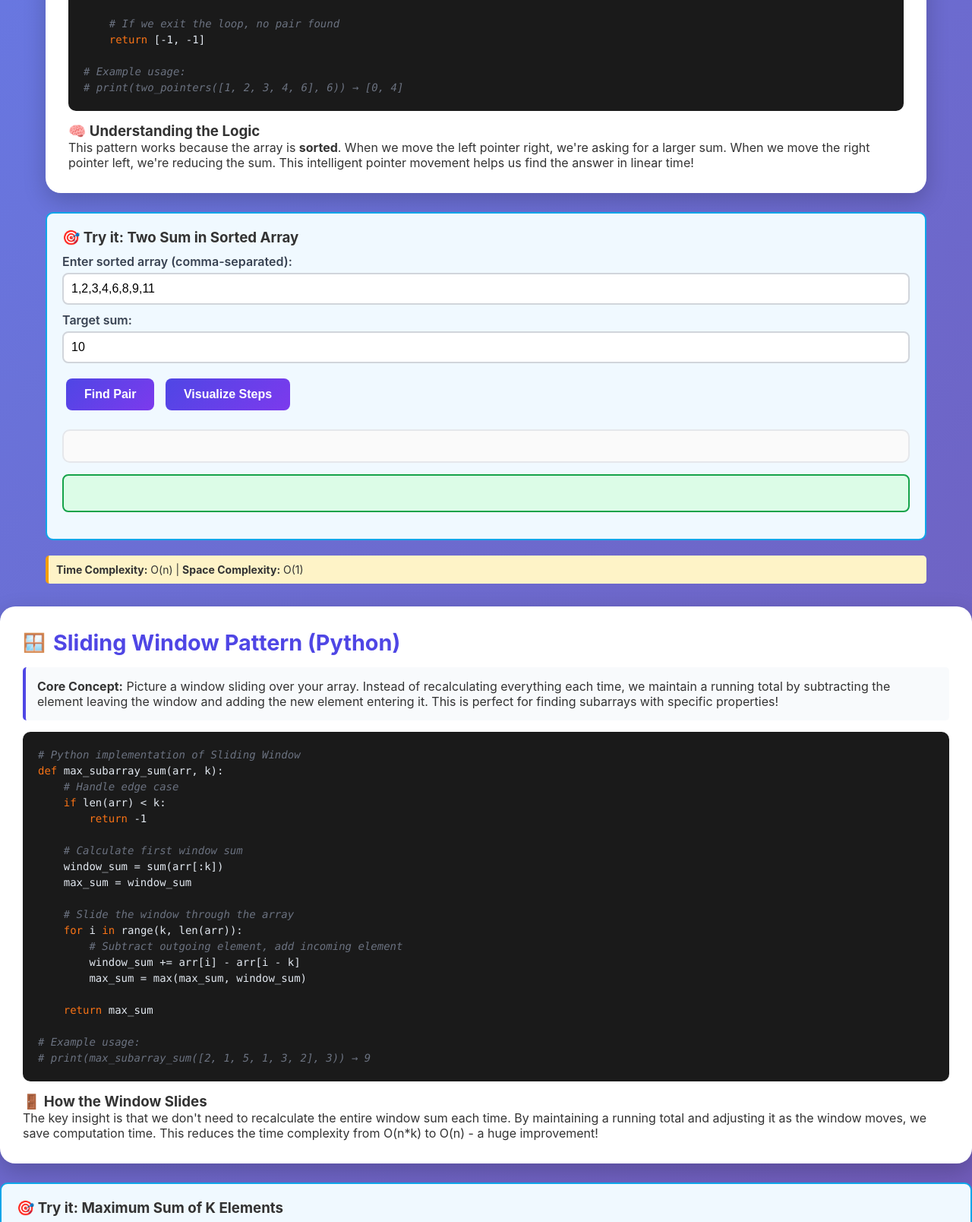
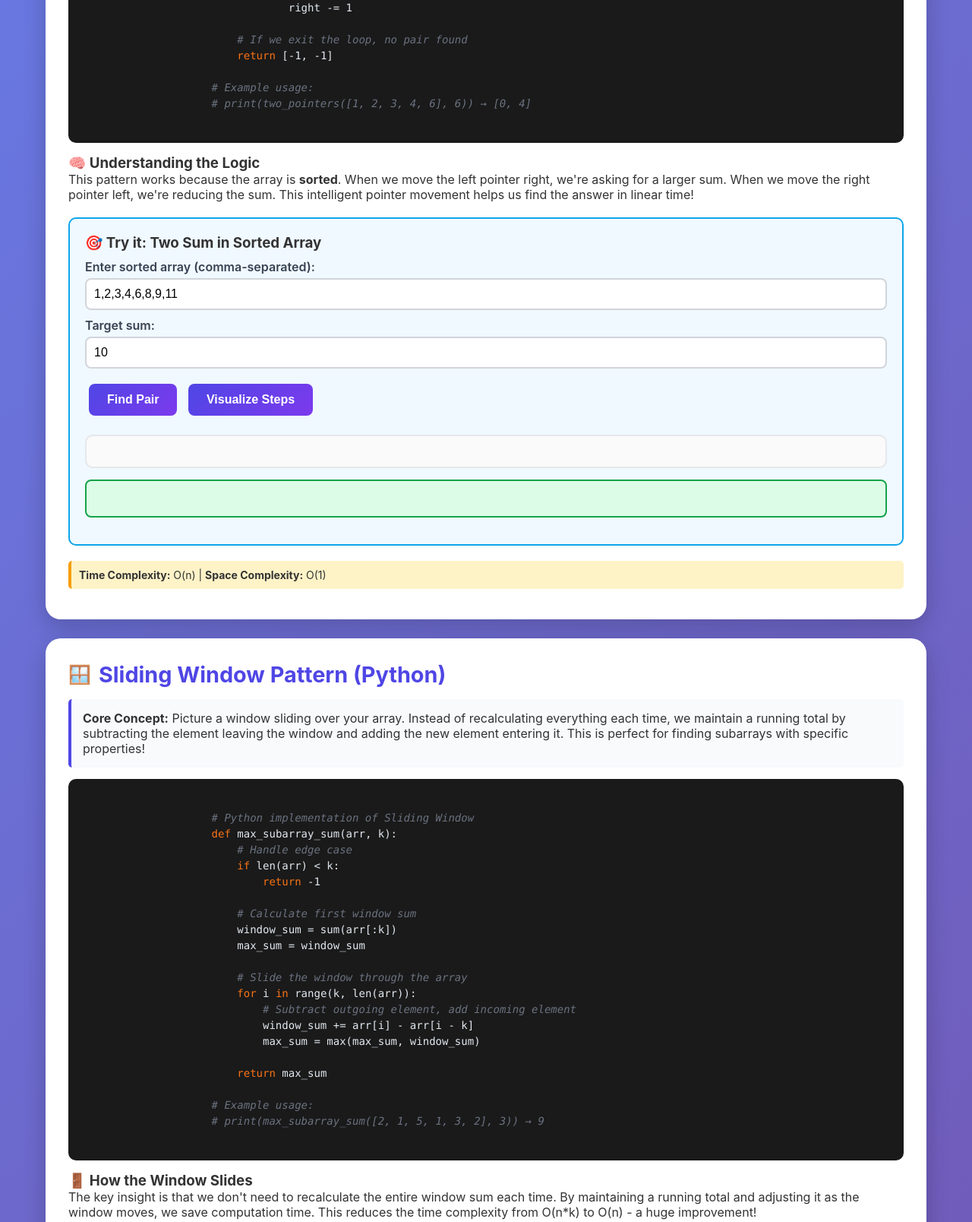
Before and after one commit to toluwee/Leetcode-Patterns-Mastery, a plain HTML site: page index.html in a window 1280 px wide. Shown: the part 734-2342 px from the top of the page at 76% size. Drawn offline with Linux system fonts and the light colour scheme.

Commit message:
Refactor index.html to improve structure and readability of algorithm explanations

```diff
--- a/index.html
+++ b/index.html
@@ -244,13 +244,12 @@
                 <span class="pattern-icon">👆</span>
                 Two Pointers Pattern (Python)
             </h2>
-
             <div class="concept">
                 <strong>Core Concept:</strong> Imagine you're looking for a pair of numbers in a sorted list. Instead of checking every combination (which would be slow), we use two markers that start at opposite ends and move toward each other. This reduces the time complexity from O(n²) to O(n)!
             </div>
-
             <div class="code-container">
-        <div class="code"><span class="comment"># Python implementation of Two Pointers</span>
+                <div class="code">
+                    <span class="comment"># Python implementation of Two Pointers</span>
                     <span class="keyword">def</span> two_pointers(arr, target):
                         <span class="comment"># Start with pointers at both ends</span>
                         left = 0
@@ -275,15 +274,13 @@
                         <span class="keyword">return</span> [-1, -1]
 
                     <span class="comment"># Example usage:</span>
-<span class="comment"># print(two_pointers([1, 2, 3, 4, 6], 6)) → [0, 4]</span></div>
+                    <span class="comment"># print(two_pointers([1, 2, 3, 4, 6], 6)) → [0, 4]</span>
                 </div>
-
+            </div>
             <div class="explanation">
                 <h3>🧠 Understanding the Logic</h3>
                 <p>This pattern works because the array is <strong>sorted</strong>. When we move the left pointer right, we're asking for a larger sum. When we move the right pointer left, we're reducing the sum. This intelligent pointer movement helps us find the answer in linear time!</p>
             </div>
-</div>
-
             <div class="interactive-section">
                 <h3>🎯 Try it: Two Sum in Sorted Array</h3>
                 <div class="input-group">
@@ -296,11 +293,9 @@
                 </div>
                 <button class="btn" onclick="runTwoPointer()">Find Pair</button>
                 <button class="btn" onclick="visualizeTwoPointer()">Visualize Steps</button>
-
                 <div class="visualization" id="twoPointerViz"></div>
                 <div class="result" id="twoPointerResult"></div>
             </div>
-
             <div class="complexity">
                 <strong>Time Complexity:</strong> O(n) | <strong>Space Complexity:</strong> O(1)
             </div>
@@ -312,13 +307,12 @@
                 <span class="pattern-icon">🪟</span>
                 Sliding Window Pattern (Python)
             </h2>
-
             <div class="concept">
                 <strong>Core Concept:</strong> Picture a window sliding over your array. Instead of recalculating everything each time, we maintain a running total by subtracting the element leaving the window and adding the new element entering it. This is perfect for finding subarrays with specific properties!
             </div>
-
             <div class="code-container">
-        <div class="code"><span class="comment"># Python implementation of Sliding Window</span>
+                <div class="code">
+                    <span class="comment"># Python implementation of Sliding Window</span>
                     <span class="keyword">def</span> max_subarray_sum(arr, k):
                         <span class="comment"># Handle edge case</span>
                         <span class="keyword">if</span> len(arr) < k:
@@ -337,15 +331,13 @@
                         <span class="keyword">return</span> max_sum
 
                     <span class="comment"># Example usage:</span>
-<span class="comment"># print(max_subarray_sum([2, 1, 5, 1, 3, 2], 3)) → 9</span></div>
+                    <span class="comment"># print(max_subarray_sum([2, 1, 5, 1, 3, 2], 3)) → 9</span>
                 </div>
-
+            </div>
             <div class="explanation">
                 <h3>🚪 How the Window Slides</h3>
                 <p>The key insight is that we don't need to recalculate the entire window sum each time. By maintaining a running total and adjusting it as the window moves, we save computation time. This reduces the time complexity from O(n*k) to O(n) - a huge improvement!</p>
             </div>
-</div>
-
             <div class="interactive-section">
                 <h3>🎯 Try it: Maximum Sum of K Elements</h3>
                 <div class="input-group">
@@ -358,11 +350,9 @@
                 </div>
                 <button class="btn" onclick="runSlidingWindow()">Find Max Sum</button>
                 <button class="btn" onclick="visualizeSlidingWindow()">Visualize</button>
-
                 <div class="visualization" id="slidingWindowViz"></div>
                 <div class="result" id="slidingWindowResult"></div>
             </div>
-
             <div class="complexity">
                 <strong>Time Complexity:</strong> O(n) | <strong>Space Complexity:</strong> O(1)
             </div>
@@ -374,13 +364,12 @@
                 <span class="pattern-icon">🐢🐰</span>
                 Fast & Slow Pointers (Python)
             </h2>
-
             <div class="concept">
                 <strong>Core Concept:</strong> Also known as "Floyd's Tortoise and Hare", this pattern uses two pointers moving at different speeds. The slow pointer moves 1 step at a time while the fast moves 2 steps. This helps detect cycles and find middle elements efficiently.
             </div>
-
             <div class="code-container">
-        <div class="code"><span class="comment"># Python implementation for Cycle Detection</span>
+                <div class="code">
+                    <span class="comment"># Python implementation for Cycle Detection</span>
                     <span class="keyword">class</span> Node:
                         <span class="keyword">def</span> __init__(self, value):
                             self.value = value
@@ -398,15 +387,13 @@
                             <span class="keyword">if</span> slow == fast:
                                 <span class="keyword">return</span> True  <span class="comment"># Cycle detected!</span>
 
-    <span class="keyword">return</span> False  <span class="comment"># No cycle found</span></div>
+                        <span class="keyword">return</span> False  <span class="comment"># No cycle found</span>
                 </div>
-
+            </div>
             <div class="explanation">
                 <h3>⏱️ Why Different Speeds?</h3>
                 <p>If there's a cycle, the fast pointer will eventually "lap" the slow pointer, causing them to meet. If there's no cycle, the fast pointer will reach the end first. This approach uses O(1) space compared to O(n) space with a hash set!</p>
             </div>
-</div>
-
             <div class="interactive-section">
                 <h3>🎯 Try it: Happy Number Detection</h3>
                 <div class="input-group">
@@ -415,11 +402,9 @@
                 </div>
                 <button class="btn" onclick="checkHappyNumber()">Check if Happy</button>
                 <button class="btn" onclick="visualizeHappyNumber()">Show Process</button>
-
                 <div class="visualization" id="happyNumberViz"></div>
                 <div class="result" id="happyNumberResult"></div>
             </div>
-
             <div class="complexity">
                 <strong>Time Complexity:</strong> O(log n) for Happy Number, O(n) for LinkedList | <strong>Space Complexity:</strong> O(1)
             </div>
```
Lines whose indentation alone changed are shown as unchanged.
